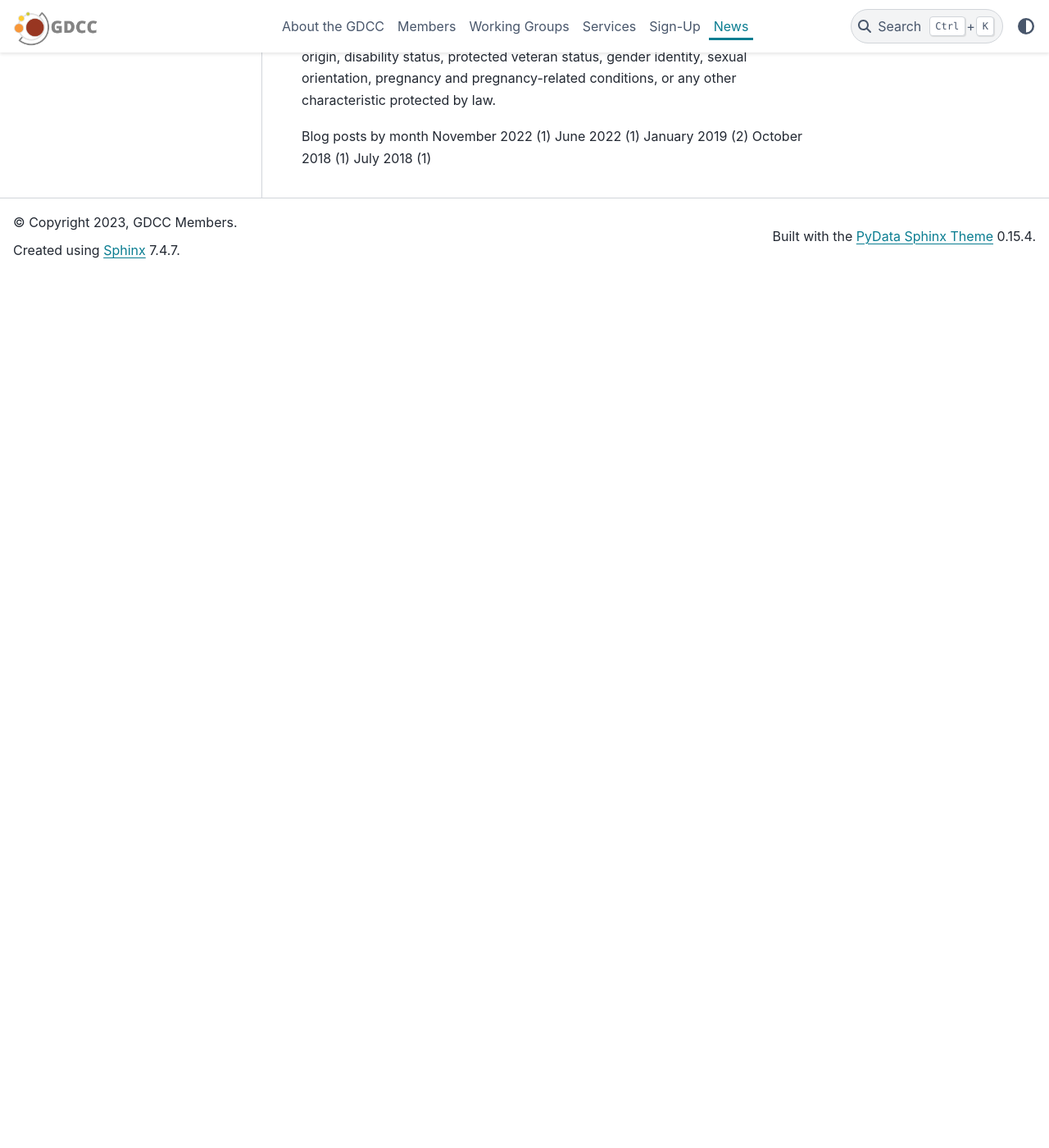
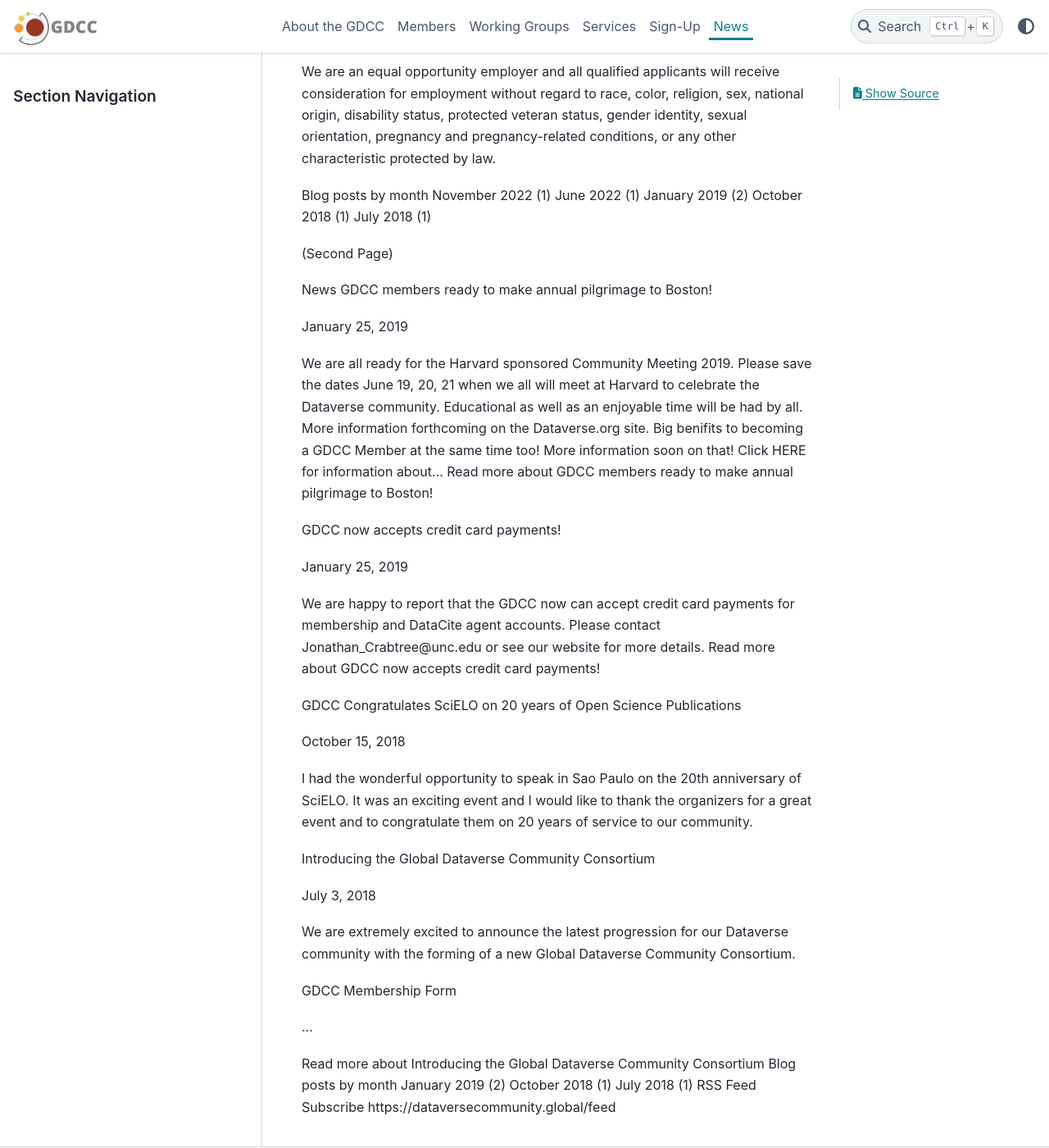
Before and after one commit to gdcc/www.gdcc.io, a Sphinx documentation site: the page built from source/news.md, in a window 1280 px wide and 1400 px high, scrolled down 3977 px. Shown: the whole window at 82% size. Built offline with Sphinx 7.4.7 and the PyData theme 0.15.4, drawn with Linux system fonts in a browser that asks for light colours; before the commit the page ends 4311 px from its top, so only the background shows below that; some of the changed text lies outside the part shown.

Commit message:
Update news.md

```diff
--- a/source/news.md
+++ b/source/news.md
@@ -1,4 +1,7 @@
 # News
+
+(Looks like there were 2 news pages - the first (below) was at HOME/NEWS/ whereas the second had a path of just HOME.)
+(First page:)
 
 The Dataverse Project is Hiring a Project Manager!
 November 9, 2022
@@ -102,3 +105,41 @@
 January 2019 (2)
 October 2018 (1)
 July 2018 (1)
+
+(Second Page)
+
+News
+GDCC members ready to make annual pilgrimage to Boston!
+
+January 25, 2019
+
+We are all ready for the Harvard sponsored Community Meeting 2019. Please save the dates June 19, 20, 21 when we all will meet at Harvard to celebrate the Dataverse community. Educational as well as an enjoyable time will be had by all. More information forthcoming on the Dataverse.org site. Big benifits to becoming a GDCC Member at the same time too!  More information soon on that!  Click HERE for information about... Read more about GDCC members ready to make annual pilgrimage to Boston!
+
+GDCC now accepts credit card payments!
+
+January 25, 2019
+
+We are happy to report that the GDCC now can accept credit card payments for membership and DataCite agent accounts. Please contact Jonathan_Crabtree@unc.edu or see our website for more details. Read more about GDCC now accepts credit card payments!
+
+GDCC Congratulates SciELO on 20 years of Open Science Publications
+
+October 15, 2018
+
+I had the wonderful opportunity to speak in Sao Paulo on the 20th anniversary of SciELO.  It was an exciting event and I would like to thank the organizers for a great event and to congratulate them on 20 years of service to our community.
+
+Introducing the Global Dataverse Community Consortium
+
+July 3, 2018
+
+We are extremely excited to announce the latest progression for our Dataverse community with the forming of a new Global Dataverse Community Consortium.
+
+GDCC Membership Form
+
+...
+
+Read more about Introducing the Global Dataverse Community Consortium
+Blog posts by month
+January 2019 (2)
+October 2018 (1)
+July 2018 (1)
+RSS Feed Subscribe https://dataversecommunity.global/feed
```
